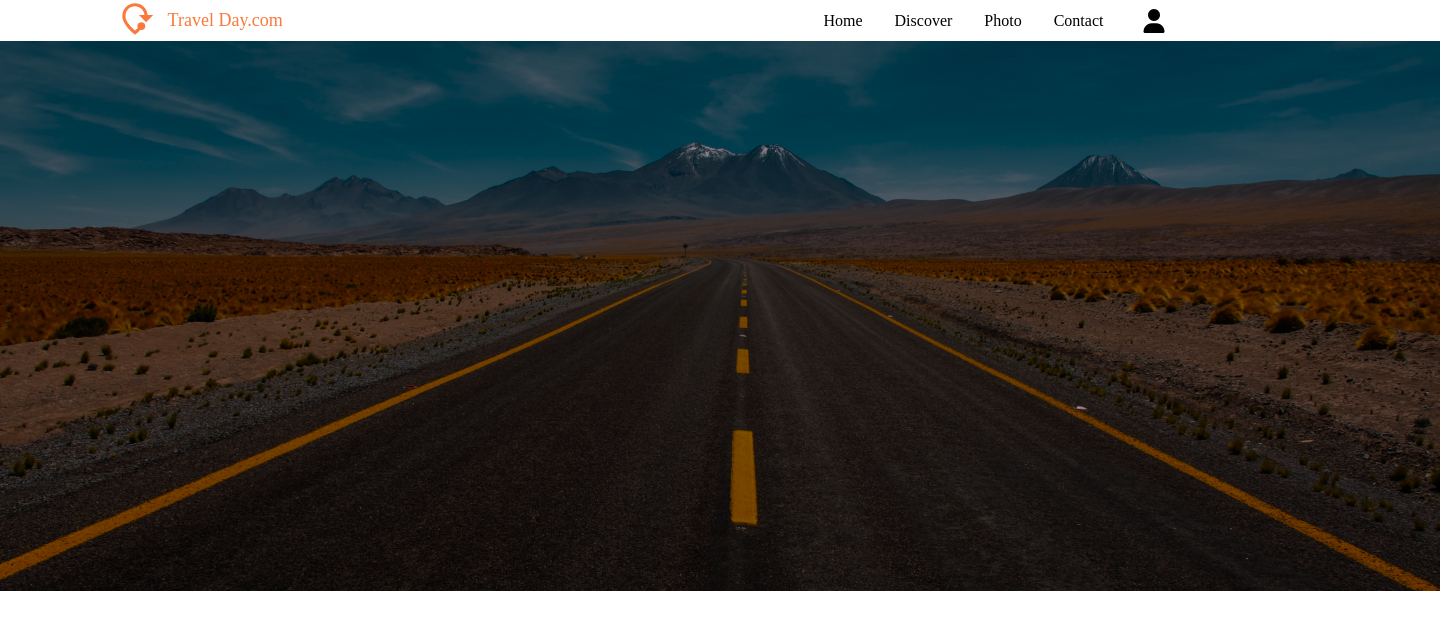
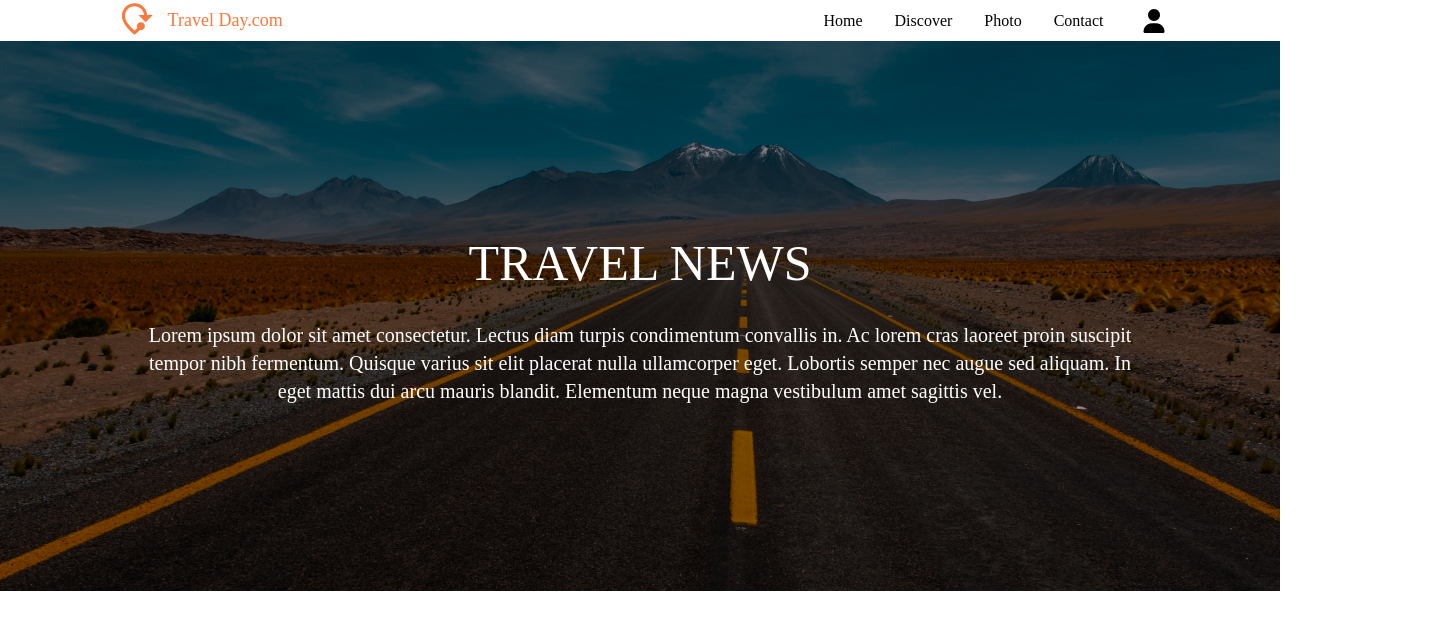
Before and after one commit to ReziBarabadze/homework9, a plain HTML site: page index.html in a window 1280 px wide. Shown: the whole page, 1440 px wide, since content can reach past the window. Drawn offline with Linux system fonts and the light colour scheme.

Commit message:
add section1

```diff
--- a/css/style.css
+++ b/css/style.css
@@ -3,7 +3,7 @@
   max-width: 1440px;
   width: 100%;
   margin: auto;
-  /* padding-top: 136px; */
+  padding-top: 40.5px;
 }
 header{
   /* background-color: blue; */
@@ -11,8 +11,15 @@ header{
   margin: 0 auto;
   display: flex;
   align-items: center;
-  /* column-gap: 635px; */
   justify-content: space-between;
+  position: fixed;
+  /* max-width: inherit;
+  width: inherit; */
+  left: 50%;
+  transform: translate(-50%);
+  top: 0;
+  z-index: 1;
+  background-color: white;
 }
 .headerArticle{
   display: flex;
@@ -48,5 +55,32 @@ header{
 }
 /* section */
 .section1{
-
+  background-image: url("../images/section1_cover.png");
+  height: 550px;
 }
+.section1{
+  display: flex;
+  justify-content: center;
+  align-items: center;
+}
+.sectio1Article{
+  text-align: center;
+  margin: 185px 130px;
+}
+.section1H2{
+  font-family: Kanit;
+  font-weight: 400;
+  font-size: 50px;
+  line-height: 75px;
+  color:#FFFFFF;
+  margin-bottom: 20px;
+}
+.section1P{
+  font-family: Kanit;
+  font-weight: 400;
+  line-height: 28px;
+  /* text-align: center; */
+  font-size: 20px;
+  color: #FFFFFF;
+}
+/* section2 */
--- a/index.html
+++ b/index.html
@@ -41,11 +41,25 @@
    </header>
    <!-- section1 -->
     <section class="section1">
-      <img src="images/section1_cover.png" alt="cover">
-
+      <article class="sectio1Article">
+        <h2 class="section1H2">
+          TRAVEL NEWS
+        </h2>
+        <p class="section1P">
+          Lorem ipsum dolor sit amet consectetur. Lectus diam turpis condimentum convallis in. Ac lorem cras laoreet proin suscipit tempor nibh fermentum. Quisque varius sit elit placerat nulla ullamcorper eget. Lobortis semper nec augue sed aliquam. In eget mattis dui arcu mauris blandit. Elementum neque magna vestibulum amet sagittis vel.
+        </p>
+      </article>
     </section>
-  </div>
+    <!-- section2 -->
+     <section class="section2">
 
 
+     </section>
+
+
+
+
+
+  </div>
 </body>
 </html>
```
